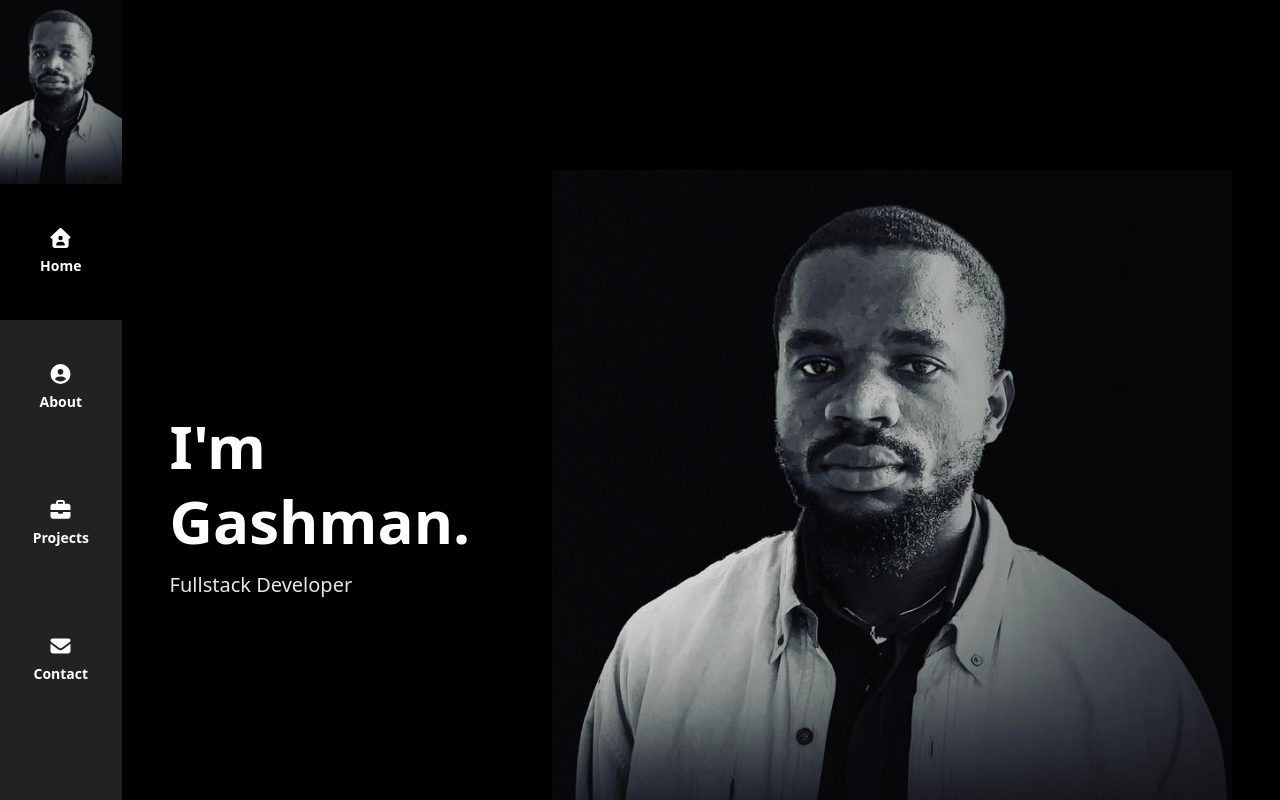
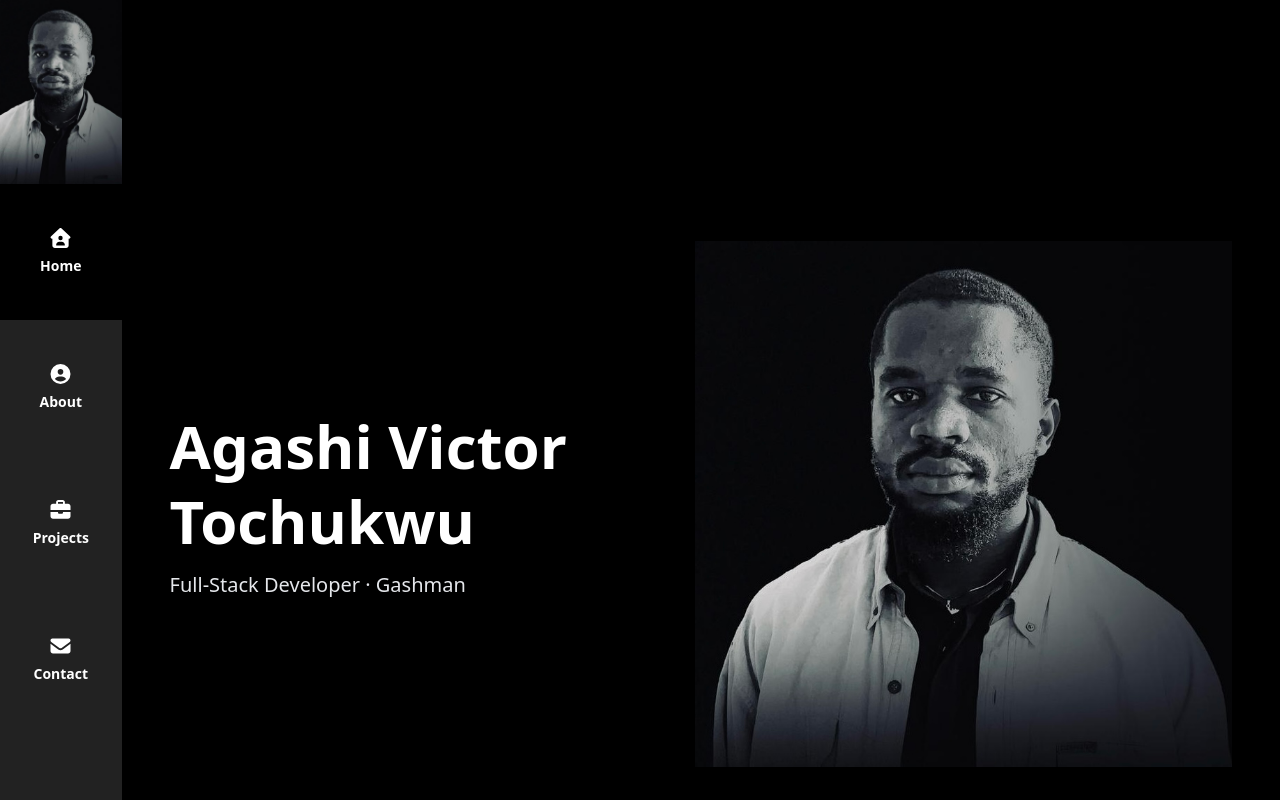
Before and after one commit to gashman0/Portfolio, a React (Vite) app: page / in a window 1280 px wide. Built offline with nearby package versions, Linux system fonts and the light colour scheme.

Commit message:
Added SEO and sitemap data

```diff
--- a/index.html
+++ b/index.html
@@ -4,7 +4,29 @@
     <meta charset="UTF-8" />
     <!-- <link rel="icon" type="image/svg+xml" href="/vite.svg" /> -->
     <meta name="viewport" content="width=device-width, initial-scale=1.0" />
-    <title>Gashman</title>
+    <title>Agashi Victor Tochukwu (Gashman) | Full-Stack Developer</title>
+    <link rel="canonical" href="https://gashman.dev/">
+    <meta name="description" content="Agashi Victor Tochukwu, also known as Gashman, is a full-stack developer building software and web applications with Rust, JavaScript, TypeScript, React and Node.js"/>
+    <script type="application/ld+json">
+      {
+        "@context": "https://schema.org",
+        "@type": "Person",
+        "name": "Agashi Victor Tochukwu",
+        "alternateName": [
+          "Gashman",
+          "Gashman Victor",
+          "Dev Gashman",
+        ],
+        "url": "https://gashman.dev",
+        "jobTitle": "Full-Stack Developer",
+        "description": "Agashi Victor Tochukwu, also known as Gashman, is a full-stack developer building modern software and web applications.",
+        "sameAs": [
+          "https://www.linkedin.com/in/victor-tochukwu-agashi/",
+          "https://github.com/gashman0",
+          "https://x.com/gashman00"
+        ]
+      }
+    </script>
   </head>
   <body>
     <div id="root"></div>
--- a/src/components/Home.jsx
+++ b/src/components/Home.jsx
@@ -22,11 +22,12 @@ const Home = () => {
     >
       {/* Text Section */}
       <div className="text-center lg:text-left max-w-xl">
-        <p className="text-3xl sm:text-4xl md:text-5xl lg:text-[60px] font-bold leading-tight">
-          I'm Gashman.
-        </p>
+        <h1 className="text-3xl sm:text-4xl md:text-5xl lg:text-[60px] font-bold leading-tight">
+          Agashi Victor Tochukwu
+        </h1>
+
         <p className="mt-2 sm:mt-3 text-base sm:text-lg md:text-xl text-gray-200">
-          Fullstack Developer
+          Full-Stack Developer · Gashman
         </p>
       </div>
 
@@ -34,7 +35,7 @@ const Home = () => {
       <div className="mb-8 lg:mb-0 flex justify-center w-full lg:w-auto">
         <img
           src="/Hero2.jpg"
-          alt="Hero"
+          alt="Agashi Victor Tochukwu, also known as Gashman"
           className="
             h-[260px]
             sm:h-[320px]
--- a/src/pages/MainLayout.jsx
+++ b/src/pages/MainLayout.jsx
@@ -19,7 +19,7 @@ const MainLayout = () => {
       <aside className="hidden lg:flex bg-[#222222] text-white w-[9.5vw] flex-col text-sm font-semibold">
         {/* Image */}
         <div className="w-full h-[23vh]">
-          <img src="/Hero2.jpg" alt="Hero" className="h-full w-full object-cover" />
+          <img src="/Hero2.jpg" alt="Agashi Victor Tochukwu, also known as Gashman" className="h-full w-full object-cover" />
         </div>
 
         {/* Links */}
```
Also changed, not shown: public/robots.txt (added), 1 other file (tests, documents, lock files or other folders).
